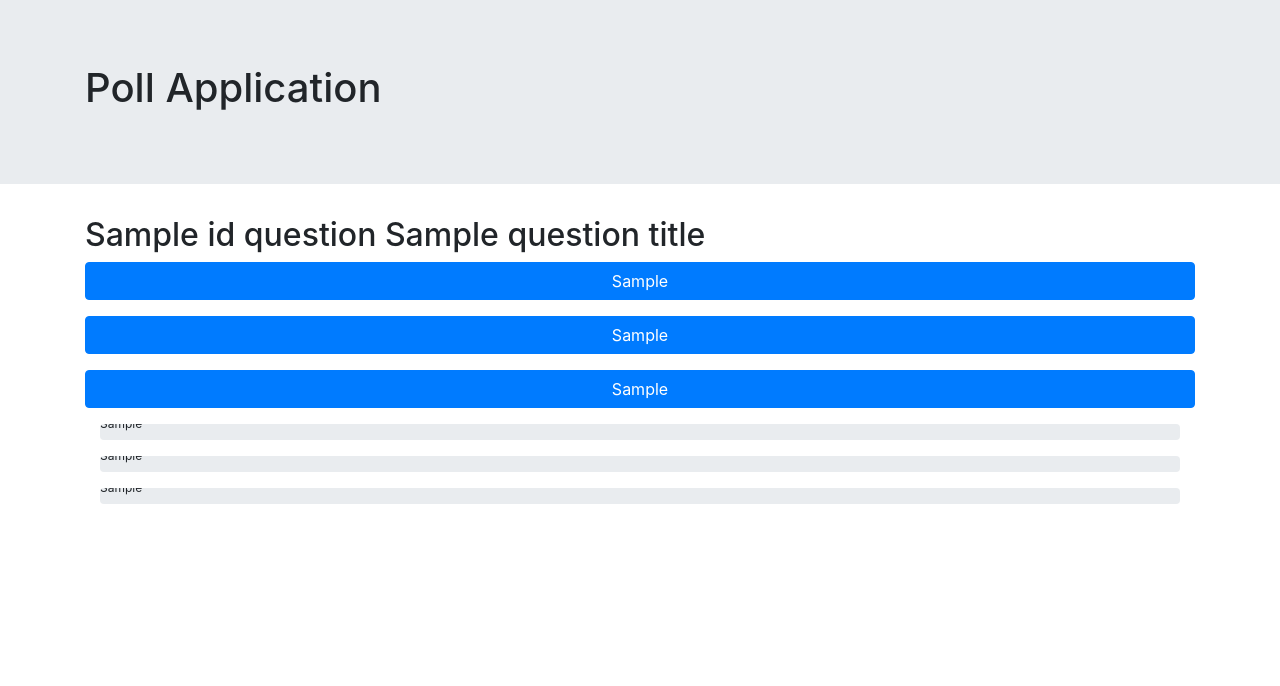
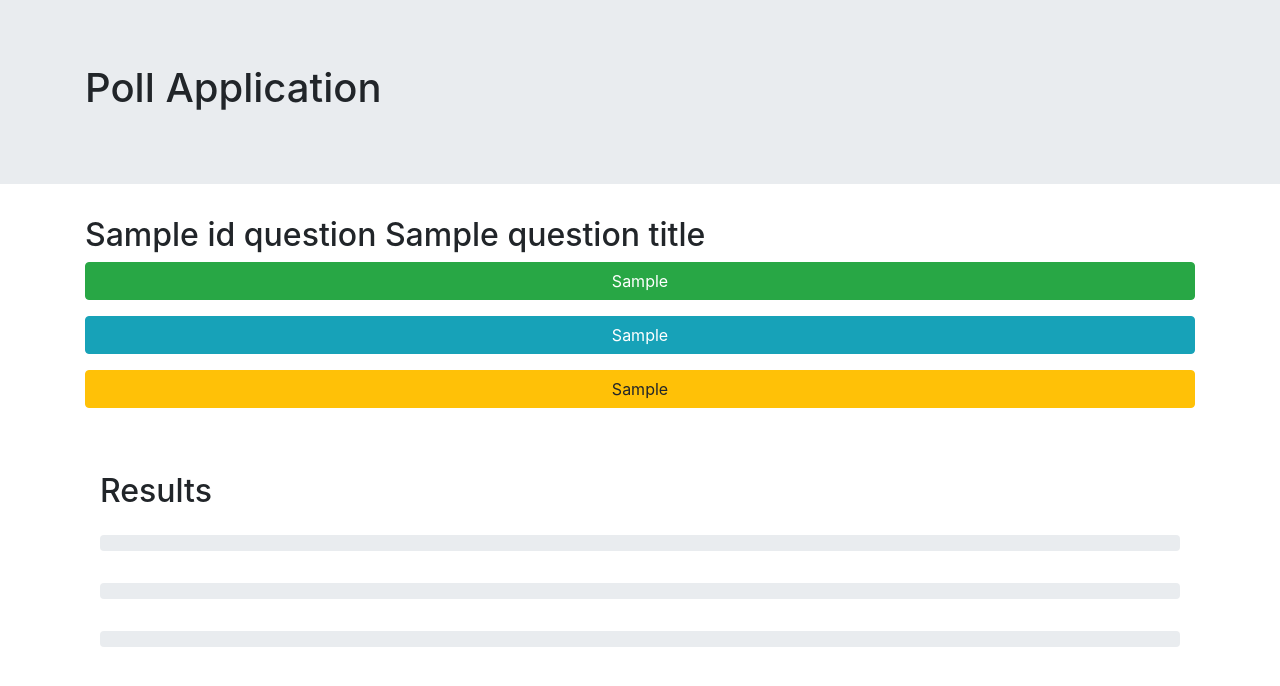
Before and after one commit to Anarak404/Poll-app, a Flask app: template templates/session.html in a window 1280 px wide. Shown: the top 686 px of the page. Run offline with Flask 2, Linux system fonts and the light colour scheme; the template is opened without the code that fills it: most values are stand-ins (such as "Sample title", 1, 10 or a date in 2020); some libraries are stand-ins or nearby versions.

Commit message:
Button and progress bar color change, Add results label

```diff
--- a/templates/session.html
+++ b/templates/session.html
@@ -15,15 +15,15 @@
             </h2>
 
             <div class="form-group">
-                <button id="b1" type="button" class="btn btn-primary btn-block">{{ option1 }}</button>
+                <button id="b1" type="button" class="btn btn-success btn-block">{{ option1 }}</button>
             </div>
 
             <div class="form-group">
-                <button id="b2" type="button" class="btn btn-primary btn-block">{{ option2 }}</button>
+                <button id="b2" type="button" class="btn btn-info btn-block">{{ option2 }}</button>
             </div>
 
             <div class="form-group">
-                <button id="b3" type="button" class="btn btn-primary btn-block">{{ option3 }}</button>
+                <button id="b3" type="button" class="btn btn-warning btn-block">{{ option3 }}</button>
             </div>
 
             <script type="text/javascript">
@@ -60,27 +60,26 @@
                 })
 
             </script>
-            {#TODO: Wyrownac napisy przy progress barach#}
-            <div class="container">
+
+            <div class="container-lg pt-5">
                 <form>
-                    <div class="form-group">
+                    <h2>Results</h2>
+
+                    <div class="form-group pt-3">
                         <div class="progress">
-                            <label>{{ option1 }}</label>
-                            <div id="votes1" class="progress-bar progress-bar-success"></div>
+                            <div id="votes1" class="progress-bar bg-success"></div>
                         </div>
                     </div>
 
-                    <div class="form-group">
+                    <div class="form-group pt-3">
                         <div class="progress">
-                            <label class="form-check-label">{{ option2 }}</label>
-                            <div id="votes2" class="progress-bar progress-bar-success"></div>
+                            <div id="votes2" class="progress-bar bg-info"></div>
                         </div>
                     </div>
 
-                    <div class="form-group">
+                    <div class="form-group pt-3">
                         <div class="progress">
-                            <label class="form-check-label">{{ option3 }}</label>
-                            <div id="votes3" class="progress-bar progress-bar-success"></div>
+                            <div id="votes3" class="progress-bar bg-warning"></div>
                         </div>
                     </div>
 
```
